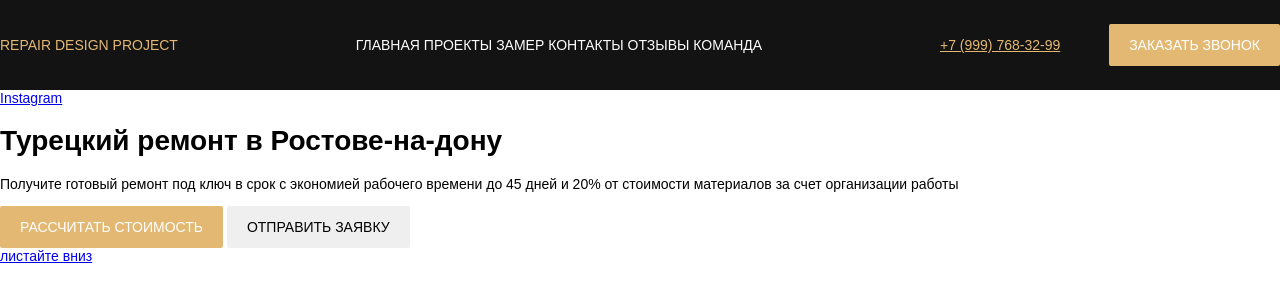
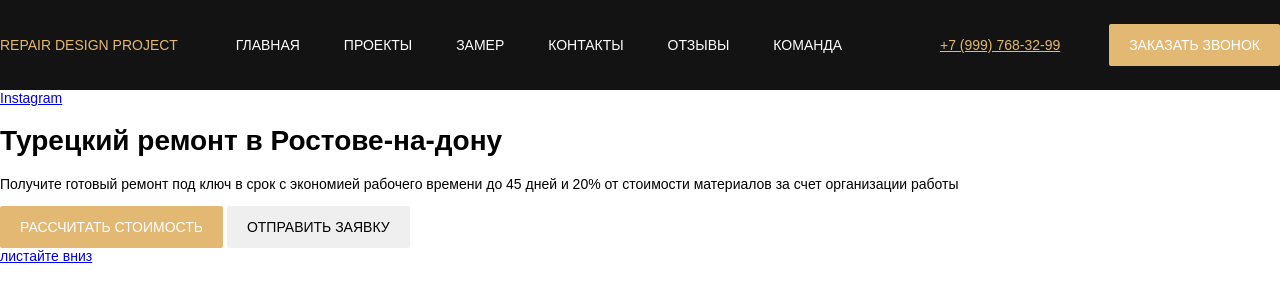
Before and after one commit to AshAlmert/Rostov, a website: page index.html in a window 1280 px wide. Drawn offline with Linux system fonts and the light colour scheme.

Commit message:
feat: _header.sass

```diff
--- a/sass/templates/_header.sass
+++ b/sass/templates/_header.sass
@@ -13,6 +13,7 @@
         color: $light
         text-decoration: none
         text-transform: uppercase
+        margin-right: 40px
 .phone
     color: $primary
 .contacts
```
Also changed, not shown: css/style.css.
